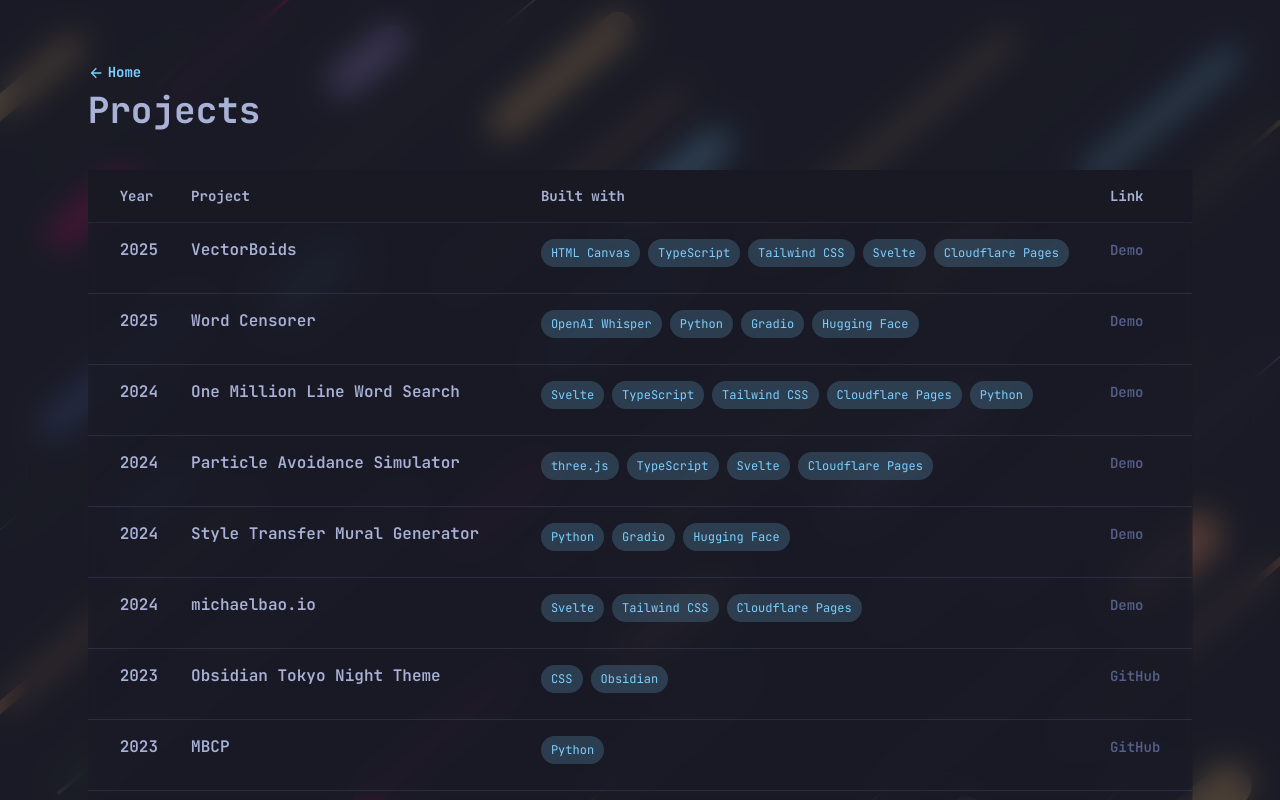
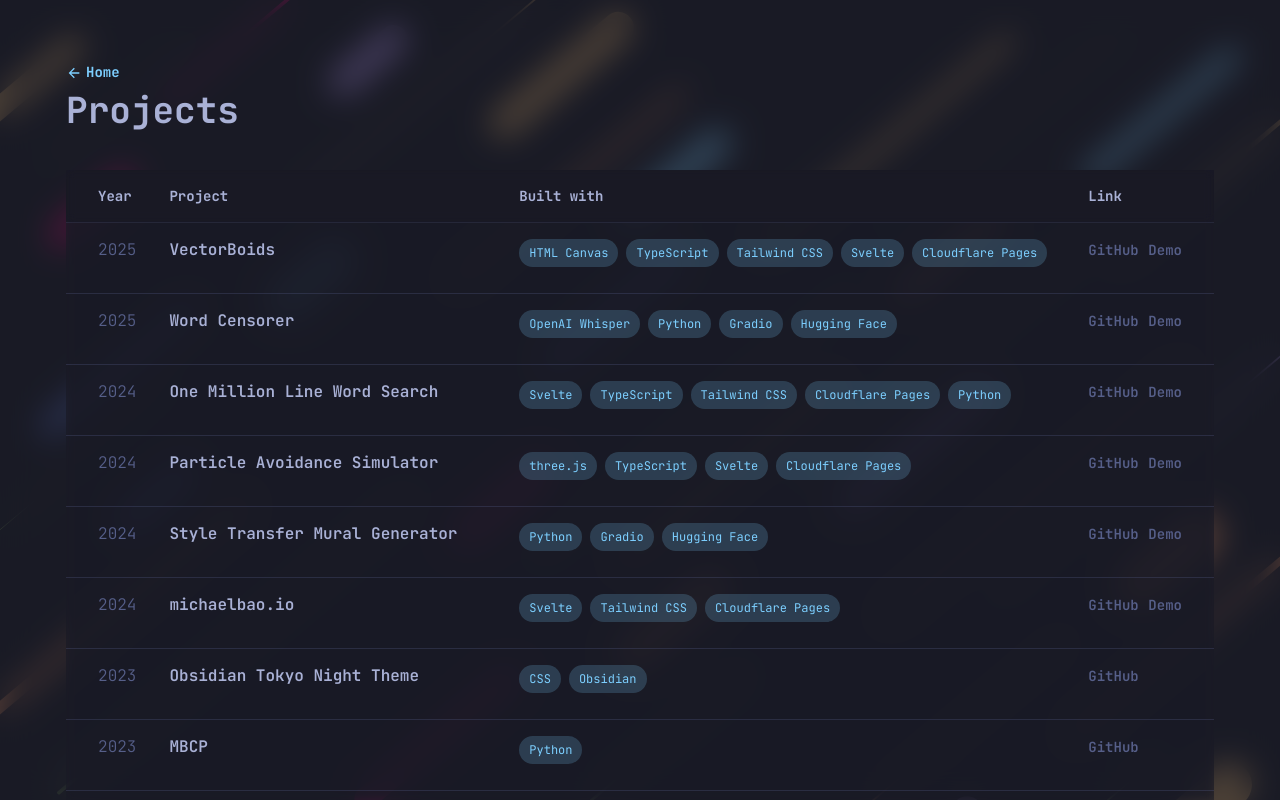
Before and after one commit to tcmmichaelb139/michaelbao.com, a SvelteKit app: page /projects in a window 1280 px wide. Built offline with nearby package versions, Linux system fonts and the light colour scheme.

Commit message:
slight tweak to projects

```diff
--- a/src/routes/projects/+page.svelte
+++ b/src/routes/projects/+page.svelte
@@ -41,7 +41,7 @@
 			{#each projectList as project}
 				<tbody>
 					<tr class="border-b border-gray/30">
-						<td class="py-4 pl-8 pr-8 align-top font-semibold leading-snug">
+						<td class="py-4 pl-8 pr-8 align-top font-light leading-snug text-gray">
 							{projects[project].year}
 						</td>
 						<td class="py-4 pr-8 align-top font-semibold leading-snug">
@@ -58,19 +58,20 @@
 							</div>
 						</td>
 						<td class="py-4 pr-8 align-top font-semibold leading-snug">
+							{#if projects[project].github}
+								<a
+									class="items-baseline text-sm leading-tight text-gray transition-all hover:text-cyan focus-visible:text-cyan"
+									href={projects[project].github}
+									target="_blank"
+									rel="noopener noreferrer">GitHub</a
+								>
+							{/if}
 							{#if projects[project].demo}
 								<a
 									class="items-baseline text-sm leading-tight text-gray transition-all hover:text-cyan focus-visible:text-cyan"
 									href={projects[project].demo}
 									target="_blank"
 									rel="noopener noreferrer">Demo</a
-								>
-							{:else}
-								<a
-									class="items-baseline text-sm leading-tight text-gray transition-all hover:text-cyan focus-visible:text-cyan"
-									href={projects[project].github}
-									target="_blank"
-									rel="noopener noreferrer">GitHub</a
 								>
 							{/if}
 						</td>
```
